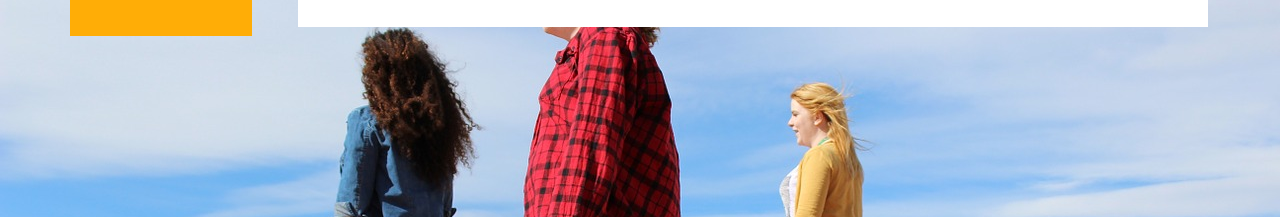
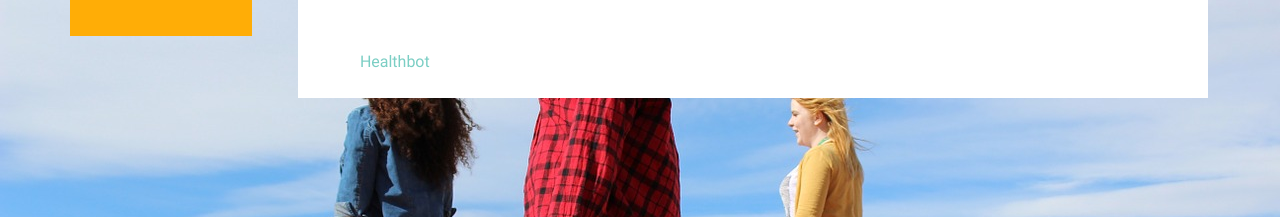
Before and after one commit to Ramprakash-9/project534, a plain HTML site: page index.html in a window 1280 px wide. Shown: the part 116-333 px from the top of the page. Drawn offline with Linux system fonts and the light colour scheme.

Commit message:
Update index.html

```diff
--- a/index.html
+++ b/index.html
@@ -60,6 +60,7 @@ Smartphone Compatible web template, free webdesigns for Nokia, Samsung, LG, Sony
 						<li><a class="hvr-sweep-to-bottom" href="typo.html">Typo</a></li>
 						<li><a class="hvr-sweep-to-bottom" href="gallery.html">Gallery</a></li>
 						<li><a class="hvr-sweep-to-bottom" href="contact.html">Contact</a></li>
+						<li><a class="hvr-sweep-to-bottom" href="healthbot.html">Healthbot</a></li>
 					 </ul>
                         <div class="clearfix"> </div>
 					<!-- script-for-menu -->
```
